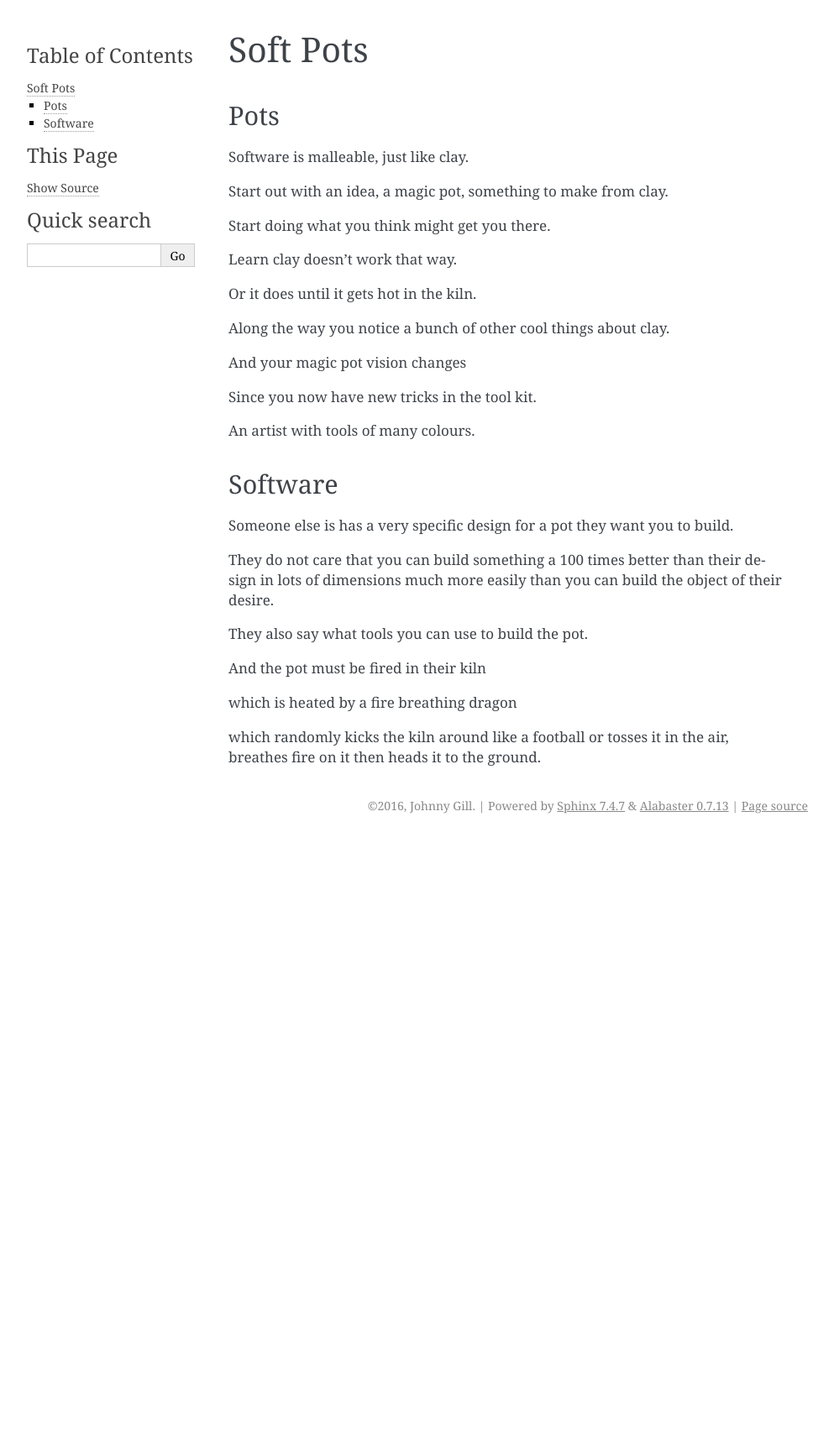
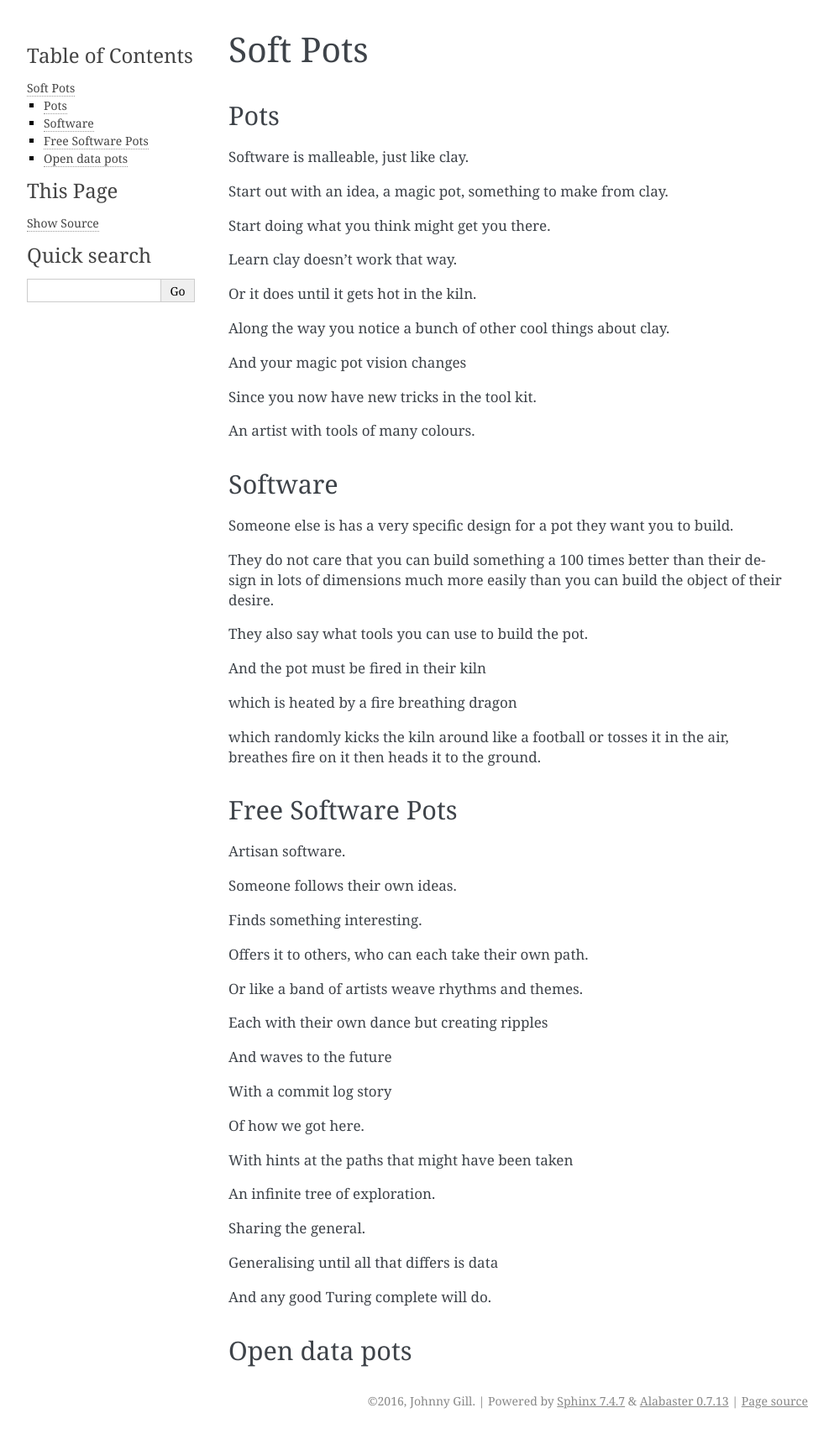
Before and after one commit to openbermuda/karmapi, a Sphinx documentation site: the page built from docs/pots.rst, in a window 1280 px wide. Shown: the whole page at 84% size, without its empty margins (148-1141 px from the left). Built offline with Sphinx 7.4.7, drawn with Linux system fonts in a browser that asks for light colours; formulas are drawn with MathJax 3; pages that are not in the unit, such as notebooks, are missing from menus; before the commit the page ends 999 px from its top, so only the background shows below that.

Commit message:
free soft clay ware pots

```diff
--- a/docs/pots.rst
+++ b/docs/pots.rst
@@ -40,3 +40,38 @@ which is heated by a fire breathing dragon
 
 which randomly kicks the kiln around like a football or tosses it in
 the air, breathes fire on it then heads it to the ground.
+
+Free Software Pots
+==================
+
+Artisan software.
+
+Someone follows their own ideas.
+
+Finds something interesting.
+
+Offers it to others, who can each take their own path.
+
+Or like a band of artists weave rhythms and themes.
+
+Each with their own dance but creating ripples
+
+And waves to the future
+
+With a commit log story
+
+Of how we got here.
+
+With hints at the paths that might have been taken
+
+An infinite tree of exploration.
+
+Sharing the general.
+
+Generalising until all that differs is data
+
+And any good Turing complete will do.
+
+
+Open data pots
+==============
```
